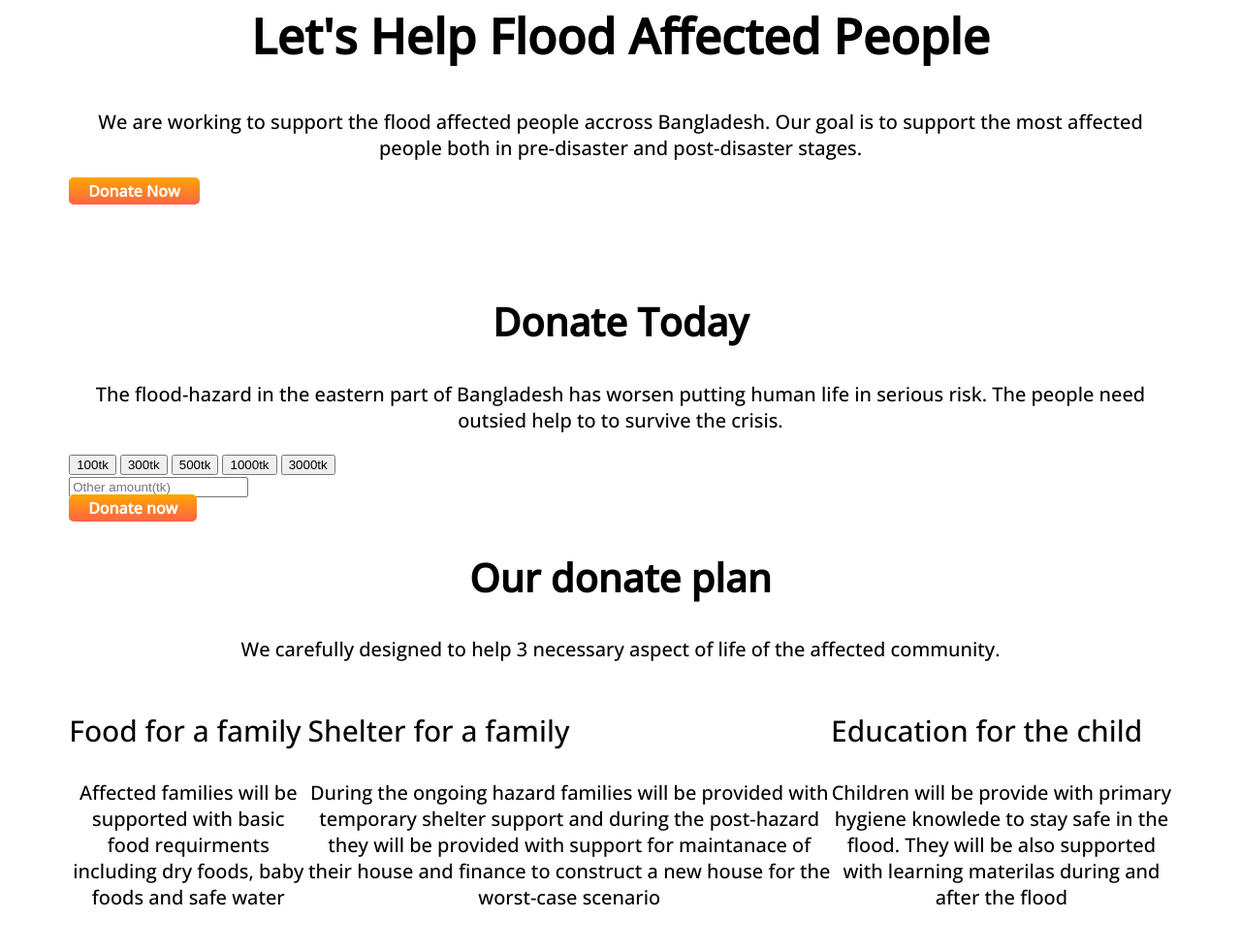
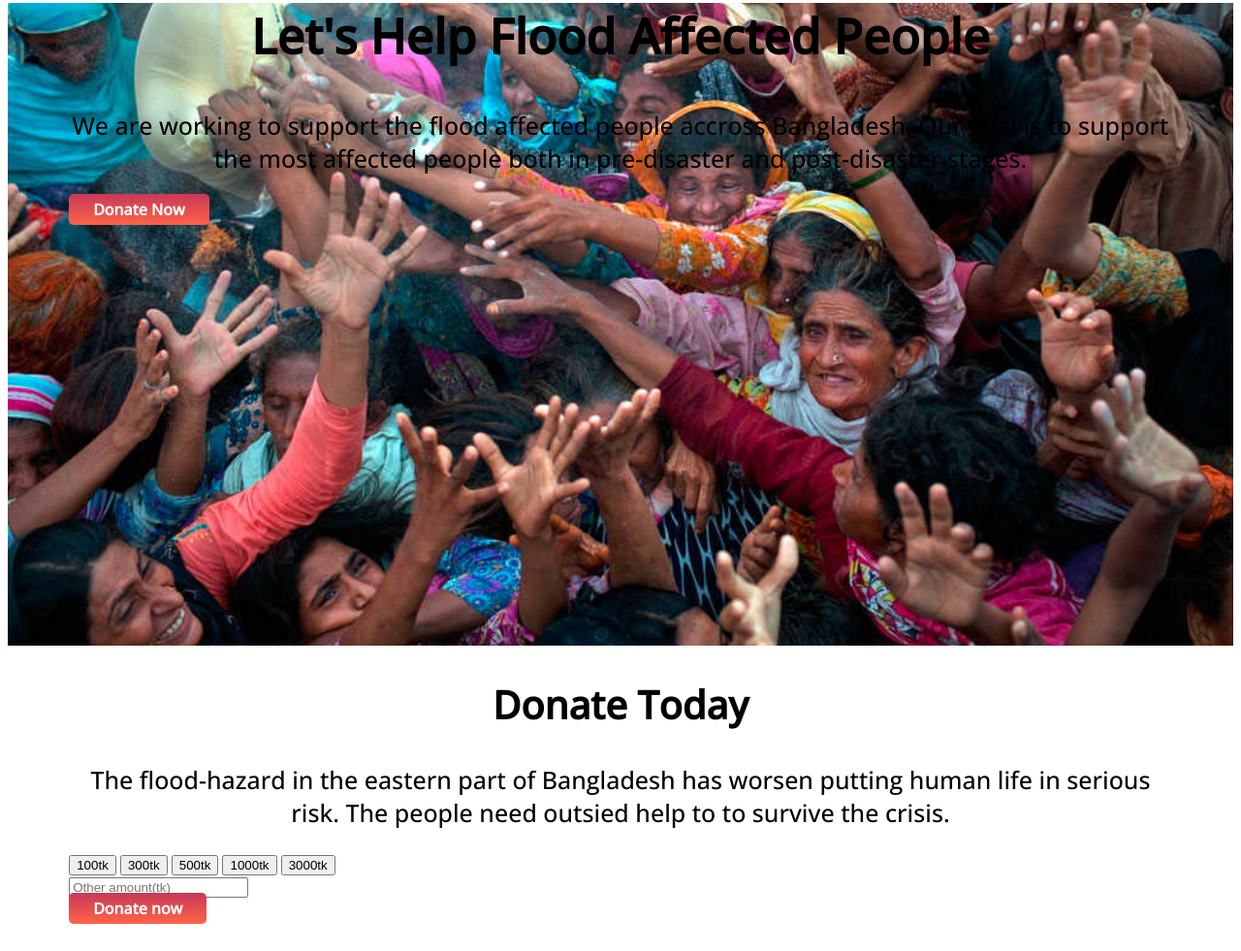
Before and after one commit to musabbir-m/flood-hazard, a plain HTML site: page index.html in a window 1280 px wide. Shown: the part 39-1020 px from the top of the page at 97% size. Drawn offline with nearby package versions, Linux system fonts and the light colour scheme.

Commit message:
more styles

```diff
--- a/index.html
+++ b/index.html
@@ -20,7 +20,7 @@
         <a class="link-button" href="">Donate Now</a>
     </section>
 
-    <section id="our-donate-plan">
+    <section>
 
         <div>
             <h2>Donate Today</h2>
@@ -35,11 +35,13 @@
             <a class="link-button" href="">Donate now</a>
         </div>
 
-        <div>
+    </section>
+
+    <section>
         <h2>Our donate plan</h2>
         <p>We carefully designed to help 3 necessary aspect of life of the affected community.</p>
 
-            <div id="our-donate-plan" class="flex">
+        <div class="our-donate-plan" class="flex">
             <div id="food-for-family">
                 <h3>Food for a family</h3>
                 <p>Affected families will be supported with basic food requirments including dry foods, baby foods
@@ -61,7 +63,7 @@
             </div>
         </div>
 
-        </div>
+
     </section>
 
     <section id="lives-depend-donation" class="flex">
@@ -74,8 +76,6 @@
         <div class="half-width">
             <img src="images/donation2.jpg" alt="people recieving relief">
         </div>
-
-
 
     </section>
 
@@ -95,6 +95,9 @@
         </div>
 
     </section>
+    <div>
+
+    </div>
 </body>
 
 </html>
--- a/style.css
+++ b/style.css
@@ -1,5 +1,12 @@
 body {
     font-family: 'Open Sans', sans-serif;
+}
+
+#section-1 {
+    height: 600px;
+    background-image: url(images/donation6.jpg);
+    background-size: cover;
+    background-position: center;
 }
 
 h1 {
@@ -11,6 +18,7 @@ h1 {
 h2 {
     font-size: 40px;
     font-weight: 700;
+    font-style: bold;
     text-align: center;
 }
 
@@ -20,14 +28,14 @@ h3 {
 }
 
 p {
-    font-size: 20px;
+    font-size: 25px;
     font-weight: 300;
+    font-style: bold;
     text-align: center;
 }
 
 .flex {
     display: flex;
-    margin-bottom: 100px;
 }
 
 .half-width {
@@ -37,21 +45,37 @@ p {
 
 .link-button {
     text-decoration: none;
-    background-image: linear-gradient(orange, tomato);
+    background-image: linear-gradient(rgb(199, 57, 88), tomato);
     color: white;
     font-weight: 700;
-    padding: 3px 20px;
+    padding: 5px 25px;
     border-radius: 5px;
 }
 
 .our-donate-plan {
-    width: 40%;
+    width: 20%;
     margin-left: 5%;
     margin-right: 5%;
-    padding-left: 20px;
+    text-align: center;
+    padding-top: 5px;
     border-radius: 10px;
 }
 
+#food-for-family {
+    background-color: #EDF5F6;
+    background-image: url(icons/food.png);
+    background-repeat: no-repeat;
+    padding-top: 10px;
+}
+
+#shelter-for-family {
+    background-color: #FFEEEE;
+}
+
+#education-for-child {
+
+    background-color: #FFF4D6;
+}
 
 img {
     max-width: 90%;
```
Lines whose indentation alone changed are shown as unchanged.
